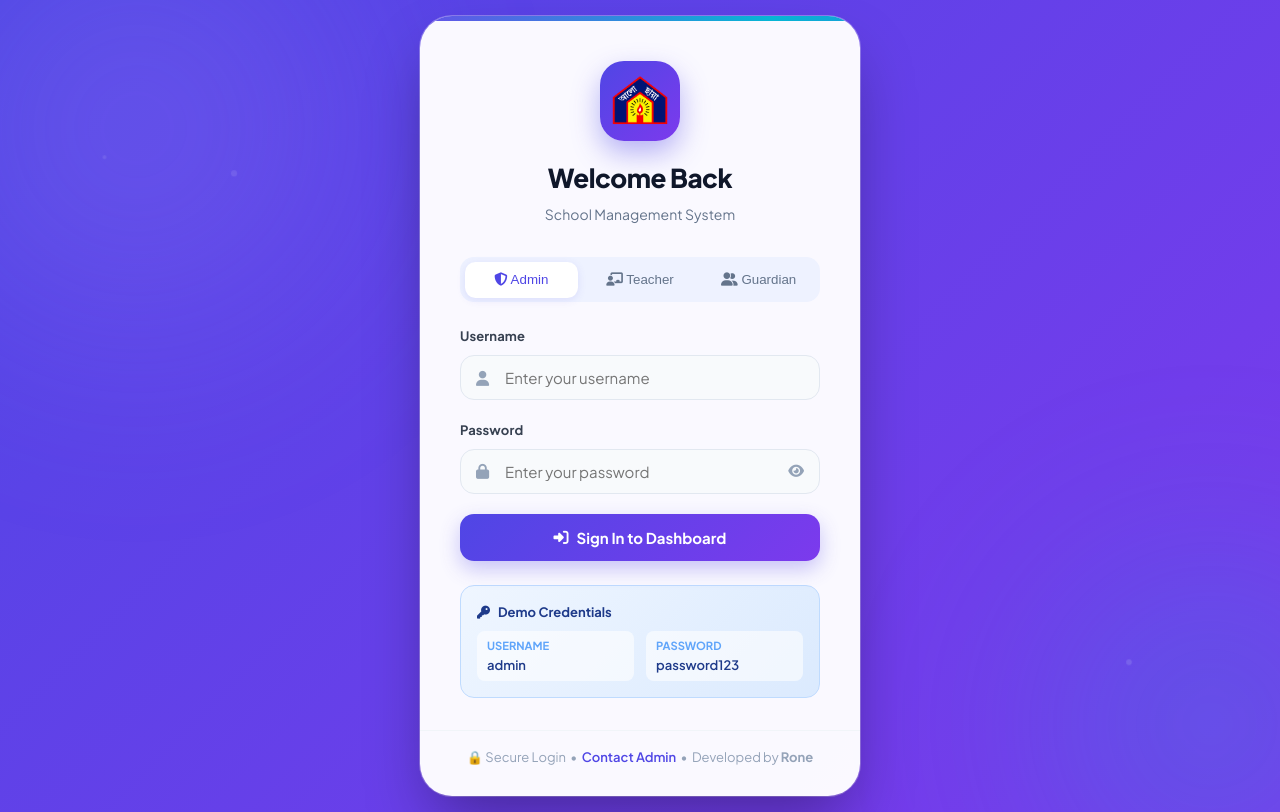
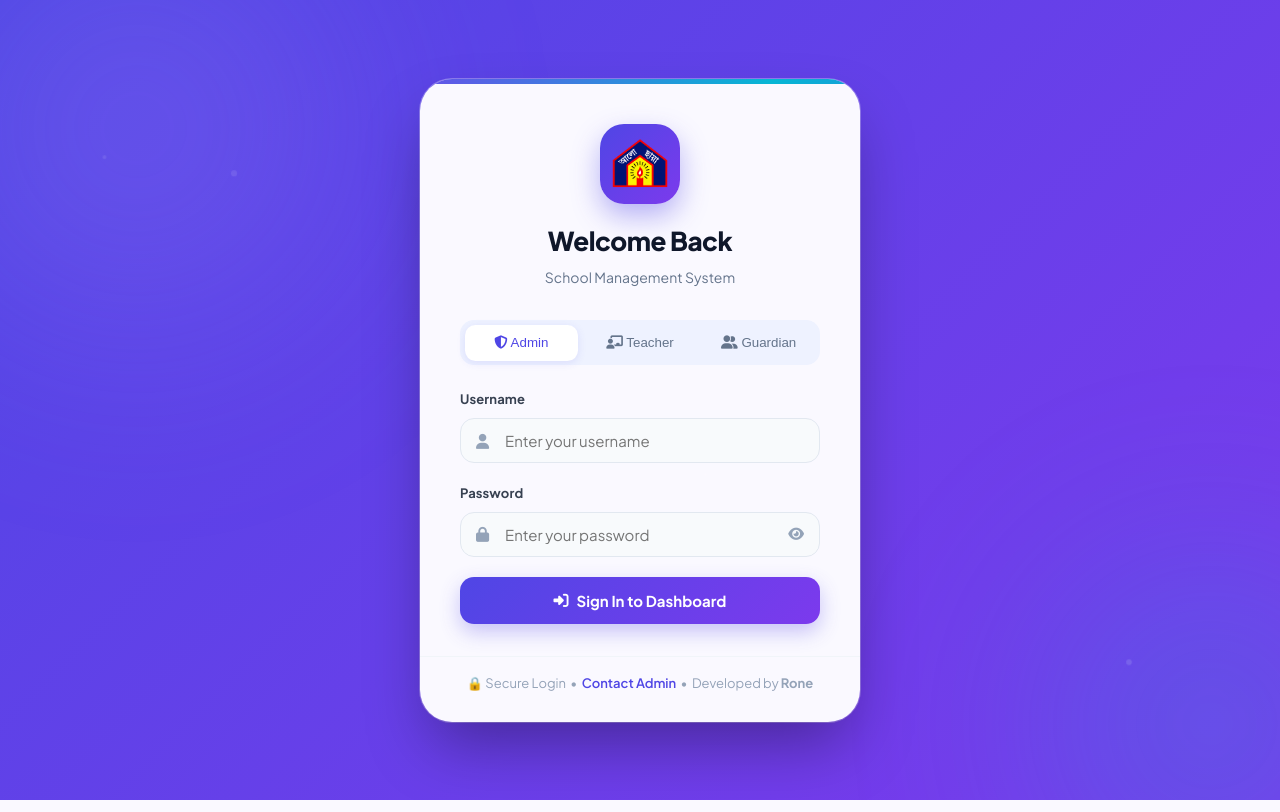
Before and after one commit to roneox26/School-management, a Flask app: page /login in a window 1280 px wide. Run offline with Flask 3, Linux system fonts and the light colour scheme; some libraries are stand-ins or nearby versions.

Commit message:
Remove demo credentials from login pages

```diff
--- a/templates/login_modern.html
+++ b/templates/login_modern.html
@@ -436,53 +436,6 @@
             margin-top: 1px;
         }
 
-        /* Demo Credentials */
-        .demo-box {
-            background: linear-gradient(135deg, #eff6ff, #dbeafe);
-            border: 1px solid #bfdbfe;
-            border-radius: 0.875rem;
-            padding: 1rem;
-            margin-top: 1.5rem;
-            font-size: .8125rem;
-            color: #1e40af;
-        }
-
-        .demo-box-title {
-            font-weight: 700;
-            display: flex;
-            align-items: center;
-            gap: .5rem;
-            margin-bottom: .5rem;
-            color: #1e3a8a;
-        }
-
-        .demo-credentials {
-            display: grid;
-            grid-template-columns: 1fr 1fr;
-            gap: .5rem .75rem;
-        }
-
-        .demo-cred {
-            display: flex;
-            align-items: center;
-            gap: .375rem;
-            background: rgba(255, 255, 255, .6);
-            border-radius: .5rem;
-            padding: .375rem .625rem;
-        }
-
-        .demo-cred-label {
-            color: #60a5fa;
-            font-size: .7rem;
-            font-weight: 700;
-            text-transform: uppercase;
-        }
-
-        .demo-cred-value {
-            color: #1e3a8a;
-            font-weight: 600;
-        }
-
         /* Footer */
         .login-footer {
             text-align: center;
@@ -612,27 +565,6 @@
                     </button>
                 </form>
 
-                <!-- Demo Credentials -->
-                <div class="demo-box">
-                    <div class="demo-box-title">
-                        <i class="fas fa-key"></i>
-                        Demo Credentials
-                    </div>
-                    <div class="demo-credentials">
-                        <div class="demo-cred">
-                            <div>
-                                <div class="demo-cred-label">Username</div>
-                                <div class="demo-cred-value">admin</div>
-                            </div>
-                        </div>
-                        <div class="demo-cred">
-                            <div>
-                                <div class="demo-cred-label">Password</div>
-                                <div class="demo-cred-value">password123</div>
-                            </div>
-                        </div>
-                    </div>
-                </div>
             </div>
 
             <div class="login-footer">
```
Also changed, not shown: templates/login-modern.html (+0 -15 lines), templates/login.html (+0 -15 lines).
